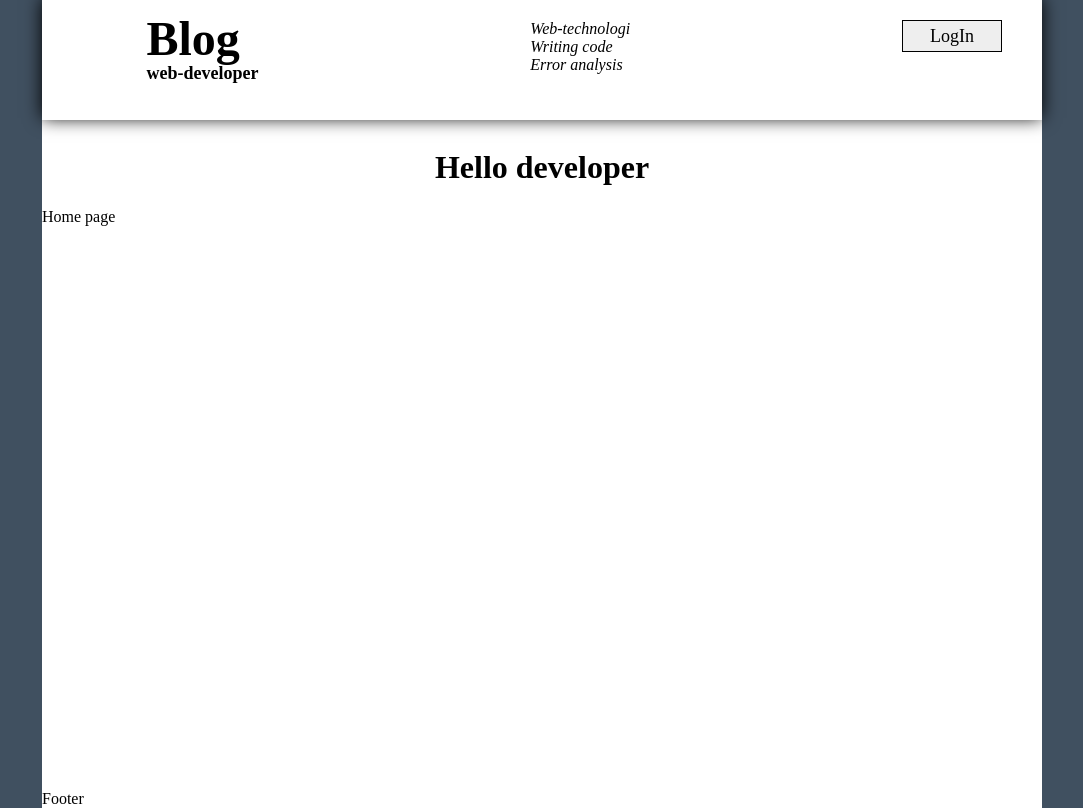
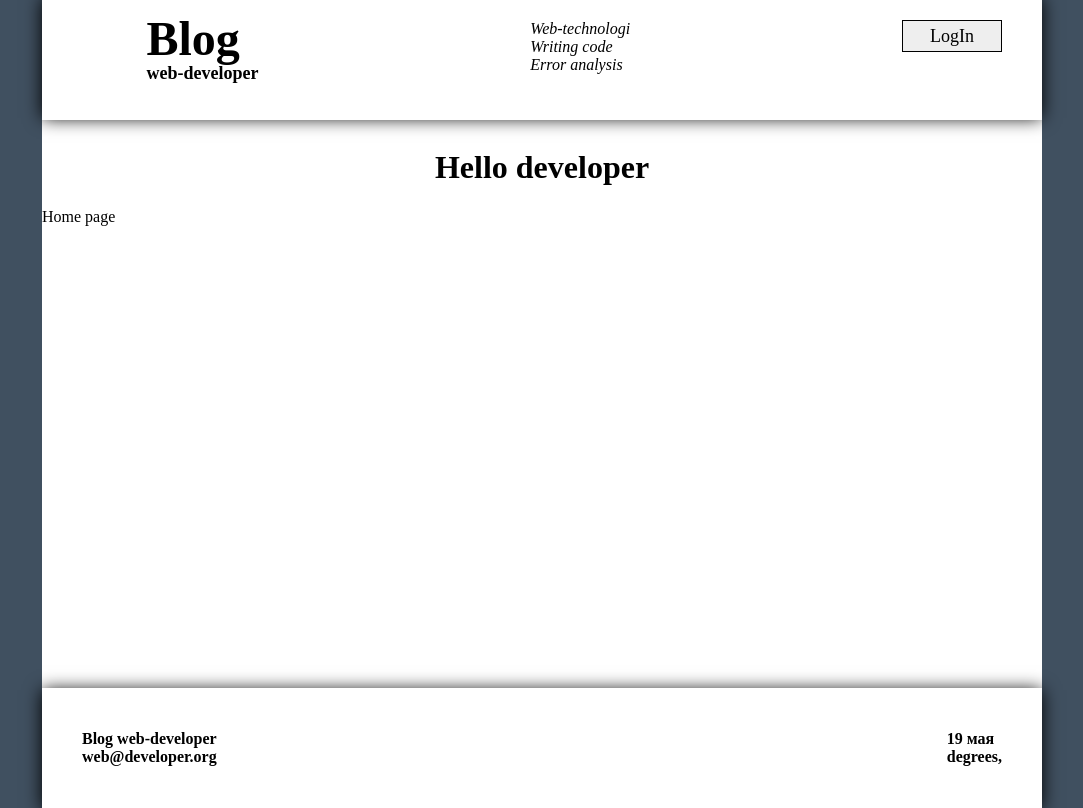
Before and after one commit to Livingil/Blog, a React (Vite) app: page / in a window 1280 px wide. Shown: the whole page, without its empty margins (98-1181 px from the left). Built offline with nearby package versions, Linux system fonts and the light colour scheme; no server answers; a web font is replaced by a local one.

Commit message:
Implemented footer

```diff
--- a/src/Blog.jsx
+++ b/src/Blog.jsx
@@ -1,6 +1,6 @@
 import styled from 'styled-components';
 import { Routes, Route } from 'react-router-dom';
-import { Header } from './components';
+import { Header, Footer } from './components';
 
 const AppColumn = styled.div`
 	display: flex;
@@ -19,8 +19,6 @@
 const H1 = styled.h1`
 	text-align: center;
 `;
-
-const Footer = () => <div>Footer</div>;
 
 export const Blog = () => {
 	return (
--- /dev/null
+++ b/src/components/footer/Footer.jsx
@@ -0,0 +1,49 @@
+import { useEffect, useState } from 'react';
+import styled from 'styled-components';
+
+const FooterContainer = ({ className }) => {
+	const [city, setCiy] = useState('');
+	const [temperature, setTemperature] = useState('');
+	const [weather, setWeather] = useState('');
+
+	useEffect(() => {
+		fetch(
+			'https://api.openweathermap.org/data/2.5/weather?q=Severodvinsk&units=metric&lang=ru&appid=592b40a32ebbb356bcabefd39ea0802f',
+		)
+			.then((res) => res.json())
+			.then(({ name, main, weather }) => {
+				setCiy(name);
+				setTemperature(Math.round(main.temp));
+				setWeather(weather[0].description);
+			});
+	}, []);
+	return (
+		<div className={className}>
+			<div>
+				<div>Blog web-developer</div>
+				<div>web@developer.org</div>
+			</div>
+			<div>
+				<div>
+					{new Date().toLocaleString('ru', { day: 'numeric', month: 'long' })}
+				</div>
+				<div>{city}</div>
+				<div>
+					{temperature} degrees, {weather}
+				</div>
+			</div>
+		</div>
+	);
+};
+
+export const Footer = styled(FooterContainer)`
+	display: flex;
+	justify-content: space-between;
+	align-items: center;
+	width: 1000px;
+	height: 120px;
+	padding: 10px 40px;
+	box-shadow: 0px 2px 17px #000;
+	background-color: #fff;
+	font-weight: bold;
+`;
--- a/src/components/index.js
+++ b/src/components/index.js
@@ -1,2 +1,3 @@
 export * from './header/Header.jsx';
 export * from './icon/Icon.jsx';
+export * from './footer/Footer.jsx';
--- a/src/index.css
+++ b/src/index.css
@@ -22,7 +22,7 @@
 .dsf {
 	display: flex;
 	font-size: 48x;
-	font-weight: 600;
+	font-weight: bold;
 	line-height: 48px;
 	margin-top: 17px;
 	margin-right: 10px;
```
